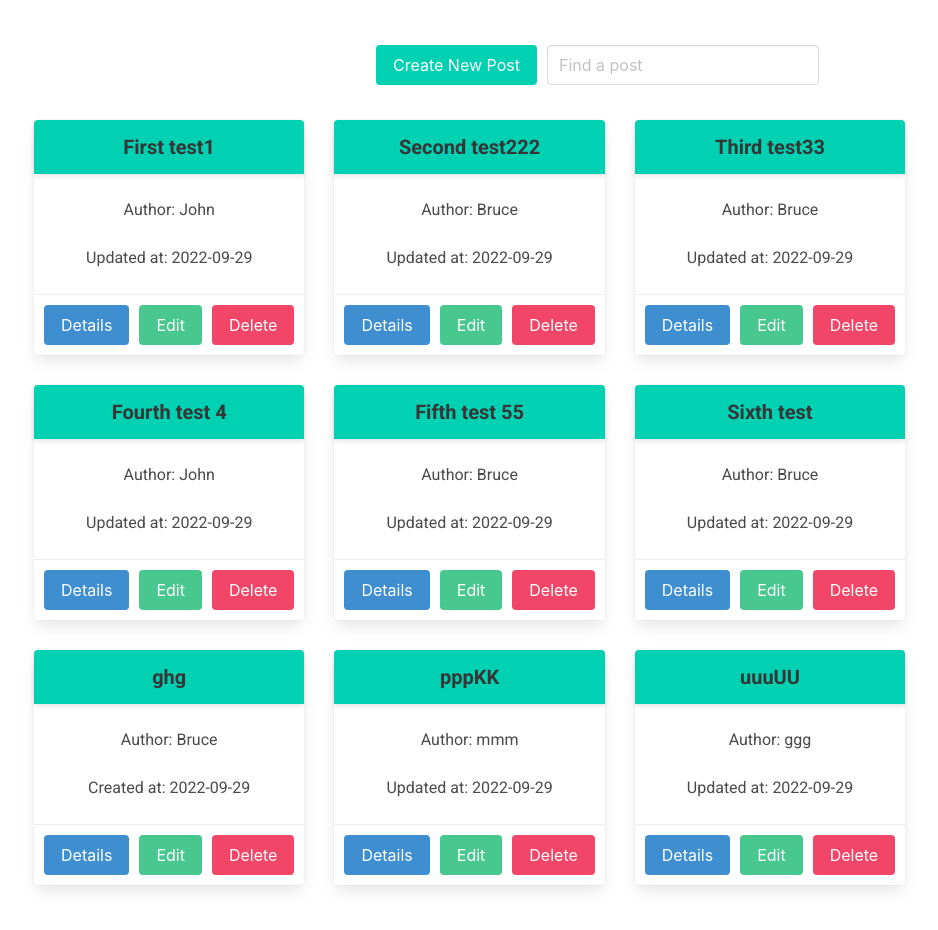
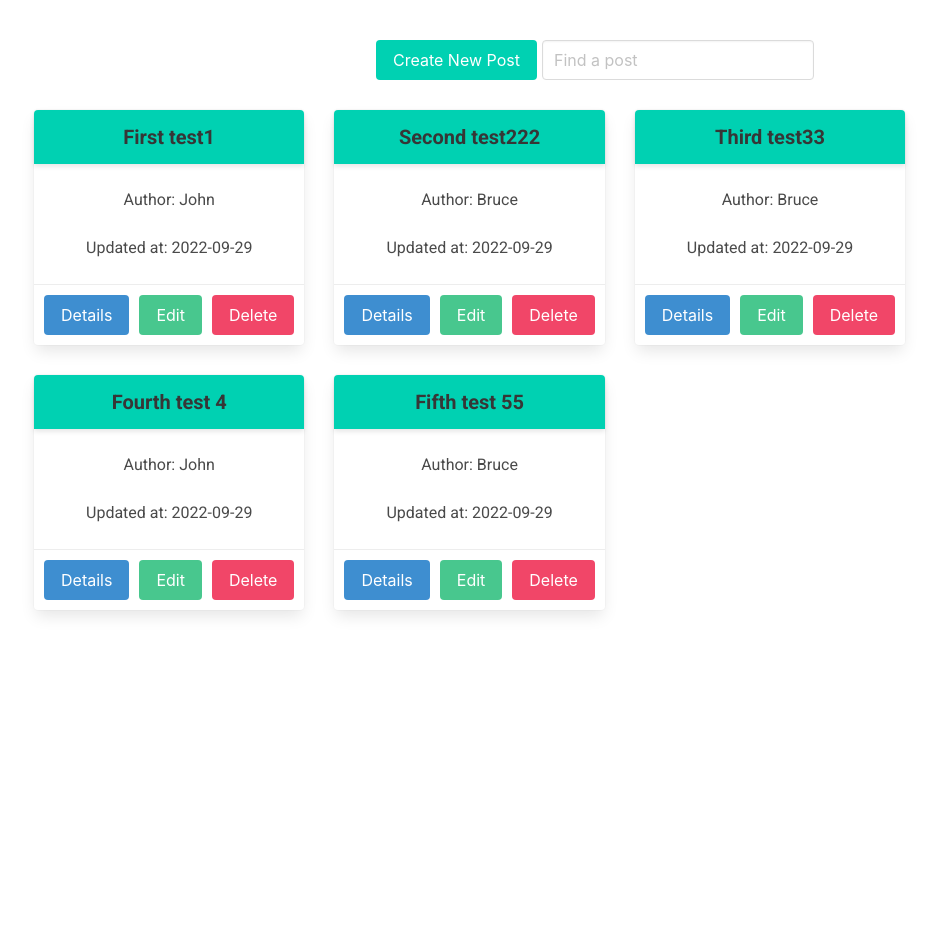
Before and after one commit to VaidasMakstutis/vue-post-task-app, a Vue app: page /#/ in a window 1280 px wide. Shown: the top 930 px of the page, without its empty margins (45-983 px from the left). After the commit the page ends 800 px from the top, so only its background shows below. Built offline with nearby package versions, Linux system fonts and the light colour scheme; data requests are answered from the project's data file.

Commit message:
Notification component

```diff
--- a/db.json
+++ b/db.json
@@ -46,35 +46,6 @@
       "author": "Bruce",
       "body": "Fifth test body 55",
       "updated_at": "2022-09-29T15:11:21.880Z"
-    },
-    {
-      "id": 5,
-      "title": "Sixth test",
-      "author": "Bruce",
-      "body": "Lorem ipsum dolor sit amet, consectetur adipiscing elit. Pellentesque risus mi, tempus quis placerat ut, porta nec nulla. Vestibulum rhoncus ac ex sit amet fringilla. Nullam gravida purus diam, et dictum felis venenatis efficitur. Aenean ac eleifend lacus, in mollis lectus. Donec sodales, arcu et sollicitudin porttitor, tortor urna tempor ligula, id porttitor mi magna a neque. Donec dui urna, vehicula et sem eget, facilisis sodales sem.",
-      "updated_at": "2022-09-29T13:32:12.069Z"
-    },
-    {
-      "title": "ghg",
-      "author": "Bruce",
-      "body": "erere",
-      "created_at": "2022-09-29T15:19:08.827Z",
-      "updated_at": 0,
-      "id": 6
-    },
-    {
-      "id": 8,
-      "title": "pppKK",
-      "author": "mmm",
-      "body": "lllKKK",
-      "updated_at": "2022-09-29T15:20:31.677Z"
-    },
-    {
-      "id": 10,
-      "title": "uuuUU",
-      "author": "ggg",
-      "body": "hhhhhHH",
-      "updated_at": "2022-09-29T15:20:00.677Z"
     }
   ]
 }
--- /dev/null
+++ b/src/components/Notification.vue
@@ -0,0 +1,33 @@
+<template>
+  <article :class="['message is-success', type]">
+    <div class="notification is-success">
+      <button class="delete" @click="$emit('closeNotification')"></button>
+      <div class="notification-body">
+        {{ message }}
+      </div>
+    </div>
+  </article>
+</template>
+
+<script>
+export default {
+  props: {
+    type: {
+      type: String,
+      default: "info",
+    },
+    message: {
+      type: String,
+      default: "information",
+    },
+  },
+  data() {
+    return {
+      notification: this.message,
+      alertClass: this.type,
+    };
+  },
+};
+</script>
+
+<style scoped></style>
--- a/src/views/details.vue
+++ b/src/views/details.vue
@@ -5,6 +5,12 @@
       v-if="showDeleteModal"
       :item="selectedDeleteItem"
       @close="showDeleteModal = false"
+    />
+    <Notification
+      v-if="notificationMsg != ''"
+      :message="notificationMsg"
+      :type="notificationStatus"
+      @closeNotification="closeNotification()"
     />
     <div class="card-container">
       <div class="card">
@@ -46,17 +52,20 @@ import date from "../mixins/date";
 import axios from "axios";
 import EditPost from "../components/EditPost.vue";
 import DeletePost from "../components/DeletePost.vue";
+import Notification from "../components/Notification.vue";
 
 export default {
   name: "detail",
   mixins: [date],
-  components: { EditPost, DeletePost },
+  components: { EditPost, DeletePost, Notification },
 
   data() {
     return {
       item: {},
       showEditModal: false,
       showDeleteModal: false,
+      notificationMsg: "",
+      notificationStatus: "",
     };
   },
 
@@ -87,10 +96,22 @@ export default {
 };
 </script>
 
-<style>
+<style scoped>
 .card-container {
   display: flex;
   flex-direction: row;
+  justify-content: center;
+  align-items: center;
+}
+.card {
+  margin: 15px;
+}
+.card-header {
+  background-color: #00d1b2;
+  font-size: 20px;
+}
+.card-header-title {
+  display: flex;
   justify-content: center;
   align-items: center;
 }
@@ -103,6 +124,10 @@ export default {
   flex-direction: row;
   justify-content: center;
   align-items: center;
+  padding: 5px;
+}
+button {
+  margin: 5px;
 }
 button a {
   color: #fff;
--- a/src/views/postCard.vue
+++ b/src/views/postCard.vue
@@ -23,7 +23,9 @@
       <button class="button is-success" @click="toggleEditModal()">
         Edit
       </button>
-      <button class="button is-danger" @click="toggleDeleteModal()">Delete</button>
+      <button class="button is-danger" @click="toggleDeleteModal()">
+        Delete
+      </button>
     </footer>
   </div>
 </template>
@@ -36,6 +38,10 @@ export default {
   mixins: [date],
   name: "detail",
 
+  data() {
+    return {};
+  },
+
   methods: {
     getPostDetails(id) {
       return { name: "details", params: { id: id } };
@@ -45,12 +51,13 @@ export default {
     },
     toggleDeleteModal() {
       this.$emit("openDeleteModal", this.post.id);
+      // console.log("This post id:", this.post.id);
     },
   },
 };
 </script>
 
-<style>
+<style scoped>
 .card {
   margin: 15px;
 }
--- a/src/views/posts.vue
+++ b/src/views/posts.vue
@@ -2,11 +2,23 @@
   <div>
     <div class="top">
       <NewPost v-if="showPostModal" @close="showPostModal = false" :postData="postData" />
-      <EditPost v-if="showEditModal" :item="selectedEditItem" @close="showEditModal = false" />
+      <EditPost
+        v-if="showEditModal"
+        :item="selectedEditItem"
+        @close="showEditModal = false"
+        @openEditModal="toggleEditModal"
+      />
       <DeletePost
         v-if="showDeleteModal"
         :item="selectedDeleteItem"
         @close="showDeleteModal = false"
+        @delete-post="deletePost"
+      />
+      <Notification
+        v-if="notificationMsg != ''"
+        :message="notificationMsg"
+        :type="notificationStatus"
+        @closeNotification="closeNotification()"
       />
       <button class="button is-primary" @click="showPostModal = true">
         Create New Post
@@ -47,6 +59,7 @@ import axios from "axios";
 import NewPost from "../components/NewPost.vue";
 import EditPost from "../components/EditPost.vue";
 import DeletePost from "../components/DeletePost.vue";
+import Notification from "../components/Notification.vue";
 import postCard from "./postCard.vue";
 
 export default {
@@ -56,6 +69,7 @@ export default {
     EditPost,
     DeletePost,
     postCard,
+    Notification,
   },
 
   // state
@@ -70,6 +84,8 @@ export default {
         created_at: new Date(),
         updated_at: "",
       },
+      notificationMsg: "",
+      notificationStatus: "",
       showPostModal: false,
       showEditModal: false,
       showDeleteModal: false,
@@ -89,6 +105,7 @@ export default {
         console.log(error);
       }
     },
+
     toggleEditModal(item) {
       this.selectedEditItem = item;
       this.showEditModal = !this.showEditModal;
@@ -96,6 +113,21 @@ export default {
     toggleDeleteModal(item) {
       this.selectedDeleteItem = parseInt(item);
       this.showDeleteModal = !this.showDeleteModal;
+    },
+
+    async deletePost(id) {
+      console.log("testas is axios delete");
+      try {
+        await axios.delete("http://localhost:3000/posts/" + id).then(() => {
+          console.log("Delete post:", id);
+          this.$router.go();
+        });
+        this.notificationMsg = "Post has been deleted succesfully!";
+        this.notificationStatus = "success";
+        this.$emit("toggleDeleteModal");
+      } catch (error) {
+        console.log(error);
+      }
     },
   },
 
@@ -105,7 +137,7 @@ export default {
 };
 </script>
 
-<style>
+<style scoped>
 .top {
   display: flex;
   flex-direction: row;
```
